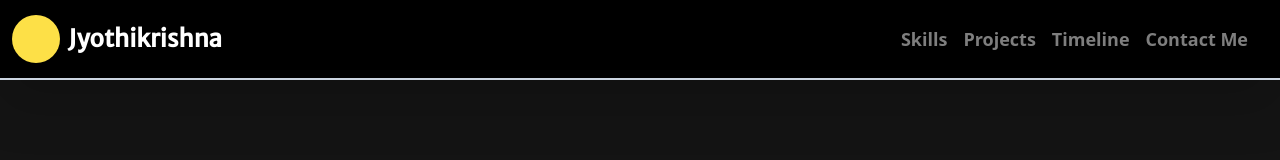
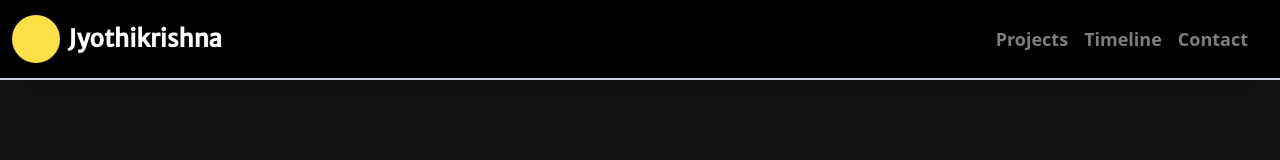
Before and after one commit to bhendi-boi/portfolio, a React (Vite) app: page / in a window 1280 px wide. Shown: the top 160 px of the page. Built offline with nearby package versions, Linux system fonts and the light colour scheme.

Commit message:
added navigation using useRef

```diff
--- a/src/App.jsx
+++ b/src/App.jsx
@@ -1,3 +1,4 @@
+import { useRef } from "react";
 // components
 import Footer from "./components/Footer";
 import Intro from "./components/Intro";
@@ -6,6 +7,19 @@ import Projects from "./components/Projects";
 import Timeline from "./components/Timeline";
 
 const App = () => {
+  // vars
+  const timeline = useRef(null);
+  const projects = useRef(null);
+  const co = useRef(null);
+  const contact = useRef(null);
+  console.log(co);
+  const refs = {
+    timeline: timeline,
+    projects: projects,
+    contact: contact,
+  };
+
+  // functions
   const handleScrollToTop = () => {
     window.scrollTo({
       top: 0,
@@ -13,13 +27,21 @@ const App = () => {
     });
   };
 
+  const handleScrollToSection = (name) => {
+    console.log(name);
+    window.scrollTo({
+      top: name.current.offsetTop - 84,
+      left: 0,
+      behavior: "smooth",
+    });
+  };
   return (
     <>
-      <Nav />
-      <main className="bg-background md:w-9/12 mx-2 sm:mx-auto">
-        <Intro />
-        <Projects />
-        <Timeline />
+      <Nav refs={refs} handleScrollToSection={handleScrollToSection} />
+      <main ref={co} className="bg-background md:w-9/12 mx-2 sm:mx-auto">
+        <Intro scrollRef={contact} />
+        <Projects scrollRef={projects} />
+        <Timeline scrollRef={timeline} />
       </main>
       <Footer handleScrollToTop={handleScrollToTop} />
     </>
--- a/src/components/Intro.jsx
+++ b/src/components/Intro.jsx
@@ -1,7 +1,7 @@
-import { BsLinkedin, BsInstagram, BsGithub } from "react-icons/bs";
+import { BsLinkedin, BsGithub } from "react-icons/bs";
 import { SiGmail } from "react-icons/si";
 
-const Intro = () => {
+const Intro = ({ scrollRef }) => {
   return (
     <section className="h-[calc(100vh-4.5rem)] flex flex-col justify-evenly items-center border-b-2 border-slate-50 border-opacity-20">
       <div className="flex flex-col items-center gap-4">
@@ -15,13 +15,12 @@ const Intro = () => {
           </p>
         </div>
       </div>
-      <ul className="flex gap-4" id="contact">
+      <ul ref={scrollRef} className="flex gap-4" id="contact">
         <li>
           <a target="_blank" href="https://github.com/bhendi-boi">
             <BsGithub
               size={36}
               color="white"
-              enableBackground={true}
               className="hover:scale-110 focus:scale-110 transition duration-200 ease-in-out "
             />
           </a>
--- a/src/components/Nav.jsx
+++ b/src/components/Nav.jsx
@@ -2,12 +2,21 @@ import { useState } from "react";
 import { CgMenuRight } from "react-icons/cg";
 import { AiOutlineClose } from "react-icons/ai";
 
-const Nav = () => {
+const Nav = ({ refs, handleScrollToSection }) => {
   const [visible, setVisible] = useState(false);
   const toggleVisible = () => {
     setVisible((prev) => !prev);
   };
-
+  const links = ["projects", "timeline", "contact"];
+  const handleClick = (e) => {
+    const element = e.target;
+    const section = element.innerText.toLowerCase();
+    // console.log(refs[section]);
+    handleScrollToSection(refs[section]);
+    if (element.getAttribute("data-media") === "sm") {
+      toggleVisible();
+    }
+  };
   return (
     <nav className="h-20 sticky top-0 left-0 z-50 bg-nav-background drop-shadow-2xl border-b-2 border-slate-300">
       <div className="w-full h-full flex items-center justify-between">
@@ -28,47 +37,33 @@ const Nav = () => {
           )}
         </div>
         <ul className="hidden md:flex list-none items-center mr-6">
-          <li className="capitalize mx-2 py-1 cursor-pointer opacity-60 font-semibold text-lg text-logo-text hover:opacity-100 focus:opacity-100 transition-opacity duration-500">
-            <a href="#skills">skills</a>
-          </li>
-          <li className="capitalize mx-2 py-1 cursor-pointer opacity-60 font-semibold text-lg text-logo-text hover:opacity-100 focus:opacity-100 transition-opacity duration-500">
-            <a href="#projects">projects</a>
-          </li>
-          <li className="capitalize mx-2 py-1 cursor-pointer opacity-60 font-semibold text-lg text-logo-text hover:opacity-100 focus:opacity-100 transition-opacity duration-500">
-            <a href="#timeline">timeline</a>
-          </li>
-          <li className="capitalize mx-2 py-1 cursor-pointer opacity-60 font-semibold text-lg text-logo-text hover:opacity-100 focus:opacity-100 transition-opacity duration-500">
-            <a href="#contact">contact me</a>
-          </li>
+          {links.map((link) => {
+            return (
+              <li
+                key={link}
+                className="capitalize mx-2 py-1 cursor-pointer opacity-60 font-semibold text-lg text-logo-text hover:opacity-100 focus:opacity-100 transition-opacity duration-500"
+              >
+                {link}
+              </li>
+            );
+          })}
         </ul>
       </div>
       {visible && (
         <div className="sticky top-16 left-0 z-10 px-2 bg-nav-background md:hidden border-b-2 border-slate-300 transition duration-250">
           <ul className="list-none">
-            <li
-              onClick={toggleVisible}
-              className="capitalize mx-2 py-1 cursor-pointer opacity-60 font-semibold text-lg text-logo-text hover:opacity-100 focus:opacity-100 transition-opacity duration-500"
-            >
-              <a href="#skills">skills</a>
-            </li>
-            <li
-              onClick={toggleVisible}
-              className="capitalize mx-2 py-1 cursor-pointer opacity-60 font-semibold text-lg text-logo-text hover:opacity-100 focus:opacity-100 transition-opacity duration-500"
-            >
-              <a href="#projects">projects</a>
-            </li>
-            <li
-              onClick={toggleVisible}
-              className="capitalize mx-2 py-1 cursor-pointer opacity-60 font-semibold text-lg text-logo-text hover:opacity-100 focus:opacity-100 transition-opacity duration-500"
-            >
-              <a href="#timeline">timeline</a>
-            </li>
-            <li
-              onClick={toggleVisible}
-              className="capitalize mx-2 py-1 cursor-pointer opacity-60 font-semibold text-lg text-logo-text hover:opacity-100 focus:opacity-100 transition-opacity duration-500 pb-3"
-            >
-              <a href="#contact">contact me</a>
-            </li>
+            {links.map((link) => {
+              return (
+                <li
+                  key={link}
+                  data-media="sm"
+                  onClick={(e) => handleClick(e)}
+                  className="capitalize mx-2 py-1 cursor-pointer opacity-60 font-semibold text-lg text-logo-text hover:opacity-100 focus:opacity-100 transition-opacity duration-500"
+                >
+                  {link}
+                </li>
+              );
+            })}
           </ul>
         </div>
       )}
--- a/src/components/Projects.jsx
+++ b/src/components/Projects.jsx
@@ -1,9 +1,12 @@
 import Title from "./Title";
 import data from "../data/Projects";
 import ProjectCard from "./ProjectCard";
-const Projects = () => {
+const Projects = ({ scrollRef }) => {
   return (
-    <section className="px-2 border-b-2 border-slate-50 border-opacity-20">
+    <section
+      ref={scrollRef}
+      className="px-2 border-b-2 border-slate-50 border-opacity-20"
+    >
       <Title name="projects" htmlID="projects" />
       <section className="mx-4 my-4 grid gap-6 md:gap-4 md:mx-0  sm:place-items-center md:grid-cols-2 ">
         {data.map((project) => {
--- a/src/components/Timeline.jsx
+++ b/src/components/Timeline.jsx
@@ -2,9 +2,12 @@ import data from "../data/TimeLine";
 import Title from "./Title";
 import TimeLineItem from "./TimeLineItem";
 
-const Timeline = () => {
+const Timeline = ({ scrollRef }) => {
   return (
-    <section className="h-96 px-2 border-b-2 border-slate-50 border-opacity-20">
+    <section
+      ref={scrollRef}
+      className="h-96 px-2 border-b-2 border-slate-50 border-opacity-20"
+    >
       <Title name="timeline" htmlID="timeline" />
       <section className="">
         {data.map((item) => (
```
